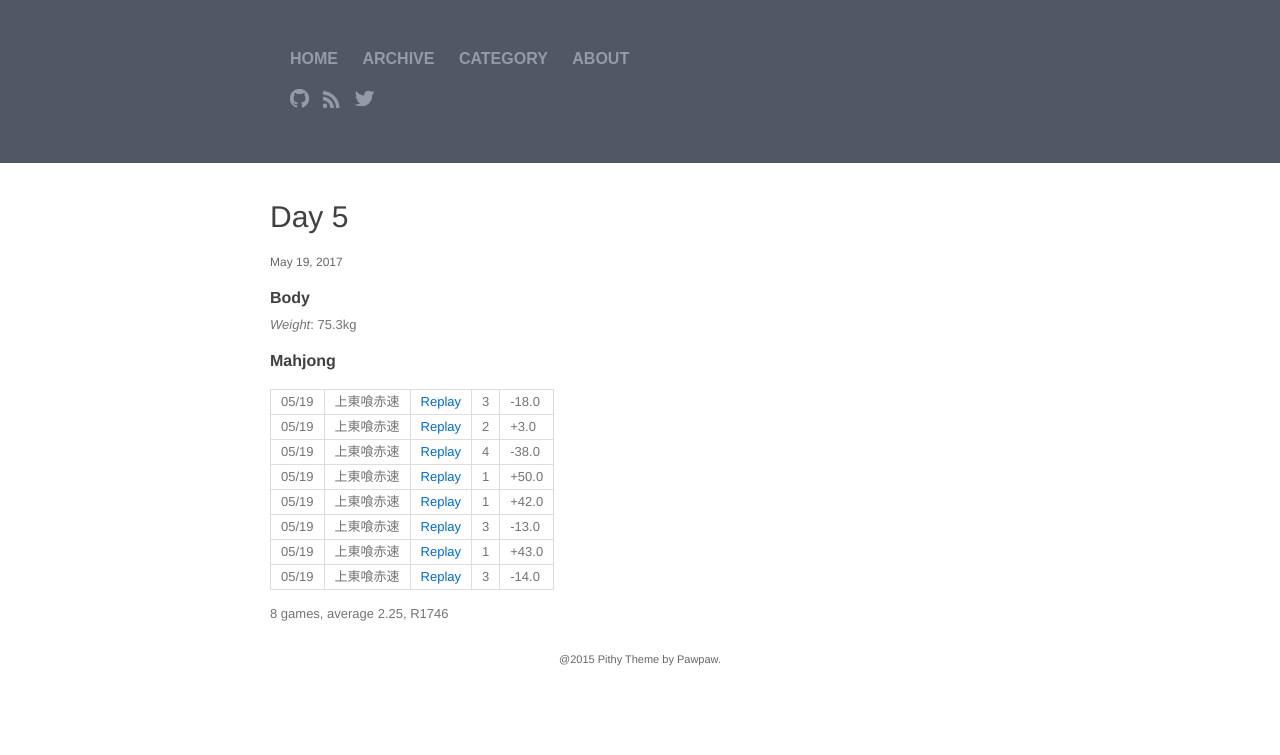
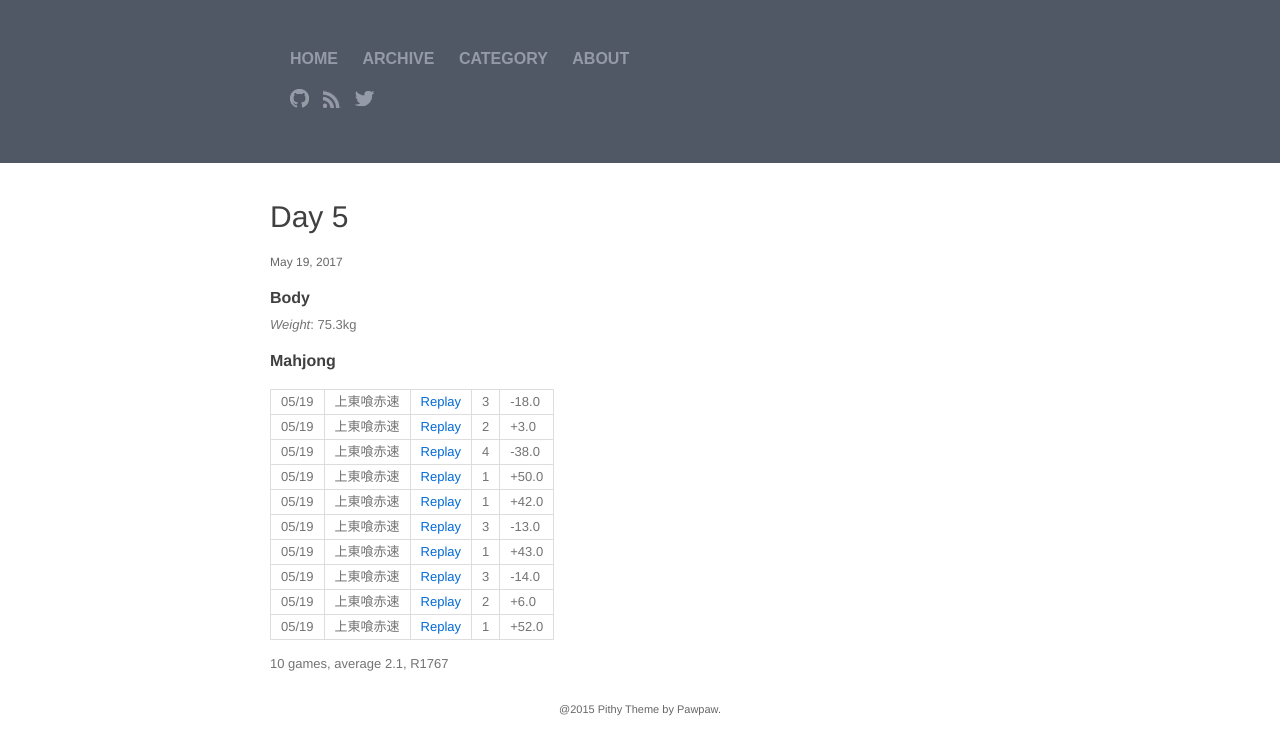
Before and after one commit to senhi/senhi.github.io, a Jekyll site: the page built from _posts/2017-05-19-day-5.markdown, in a window 1280 px wide. Shown: the top 755 px of the page. Built offline with Jekyll 4.4.1, drawn with Linux system fonts in a browser that asks for light colours.

Commit message:
Day 5 games

```diff
--- a/_posts/2017-05-19-day-5.markdown
+++ b/_posts/2017-05-19-day-5.markdown
@@ -18,5 +18,8 @@ categories: "100days"
 05/19 | 上東喰赤速 | <a href="http://tenhou.net/0/?log=2017051917gm-00c1-0000-842af2c7&tw=2">Replay</a> | 3 | -13.0
 05/19 | 上東喰赤速 | <a href="http://tenhou.net/0/?log=2017051917gm-00c1-0000-a6b956ab&tw=3">Replay</a> | 1 | +43.0
 05/19 | 上東喰赤速 | <a href="http://tenhou.net/0/?log=2017051917gm-00c1-0000-13a56690&tw=1">Replay</a> | 3 | -14.0
+05/19 | 上東喰赤速 | <a href="http://tenhou.net/0/?log=2017051918gm-00c1-0000-a8bc2be9&tw=0">Replay</a> | 2 | +6.0
+05/19 | 上東喰赤速 | <a href="http://tenhou.net/0/?log=2017051918gm-00c1-0000-7c570767&tw=1">Replay</a> | 1 | +52.0
 
-8 games, average 2.25, R1746
+
+10 games, average 2.1, R1767
```
